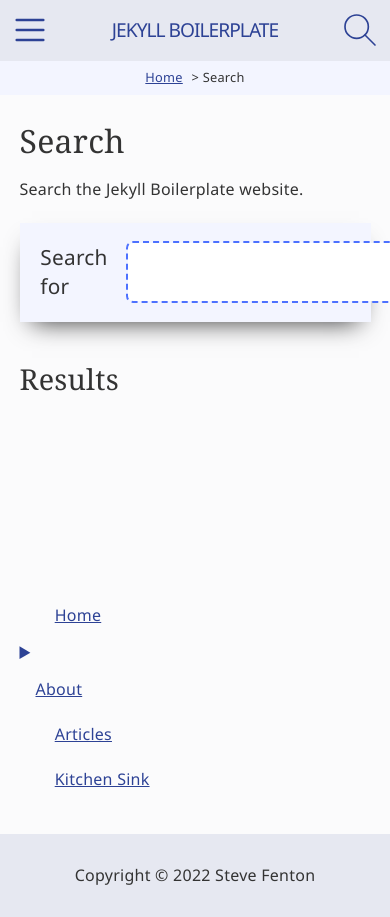
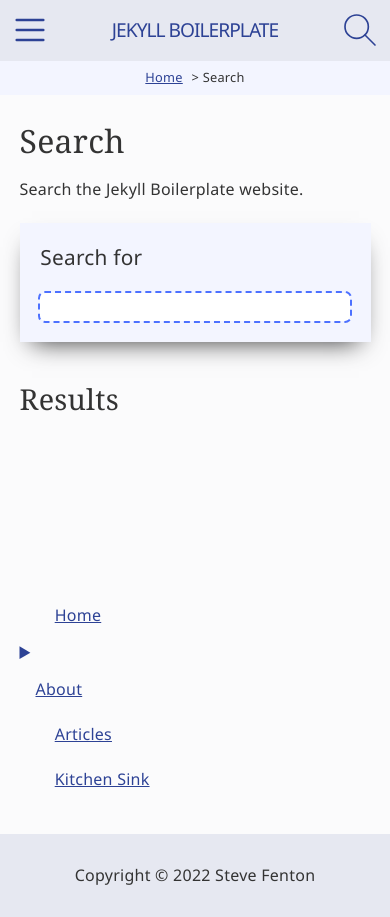
Before and after one commit to Steve-Fenton/jekyll-boilerplate, a Jekyll site: the page built from _pages/search.md, in a window 390 px wide. Built offline with Jekyll 4.4.1, drawn with Linux system fonts in a browser that asks for light colours.

Commit message:
Search enhancements

```diff
--- a/assets/css/main.css
+++ b/assets/css/main.css
@@ -508,6 +508,10 @@
     padding: 0.2em;
 }
 
+form.site-search button {
+    display: none;
+}
+
 .site-search-results {
     font-size: 1.3rem;
 }
@@ -559,4 +563,9 @@
         max-width: unset;
         width: var(--grid-width);
     }
+
+    /*  */
+    form.site-search div {
+        grid-template-columns: repeat(1, auto);
+    }
 }
--- a/assets/js/search.js
+++ b/assets/js/search.js
@@ -30,18 +30,6 @@
     var currentQuery = null;
 
     var ready = false;
-
-    fetch('/search.json')
-        .then(function (response) {
-            return response.json();
-        })
-        .then(function (data) {
-            haystack = data;
-            ready = true;
-            document.getElementById('site-search-button').style.visibility = 'hidden';
-
-            console.log(haystack[0])
-        });
 
     function search(s) {
         needles = [];
@@ -115,10 +103,20 @@
 
         window.clearTimeout(debounceTimer);
         debounceTimer = window.setTimeout(function () {
+            if (ready) {
                 console.log('Searching...', s);
                 search(s);
+            }
         }, 200);
     }
+
+    fetch('/search.json')
+        .then(function (response) {
+            return response.json();
+        })
+        .then(function (data) {
+            haystack = data;
+            ready = true;
 
             var siteSearch = document.getElementById('site-search');
             var siteSearchQuery = document.getElementById('site-search-query');
@@ -134,4 +132,7 @@
                 debounceSearch();
                 return false;
             });
+
+            console.log('Search ready');
+        });
 }());
```
Lines whose indentation alone changed are shown as unchanged.
